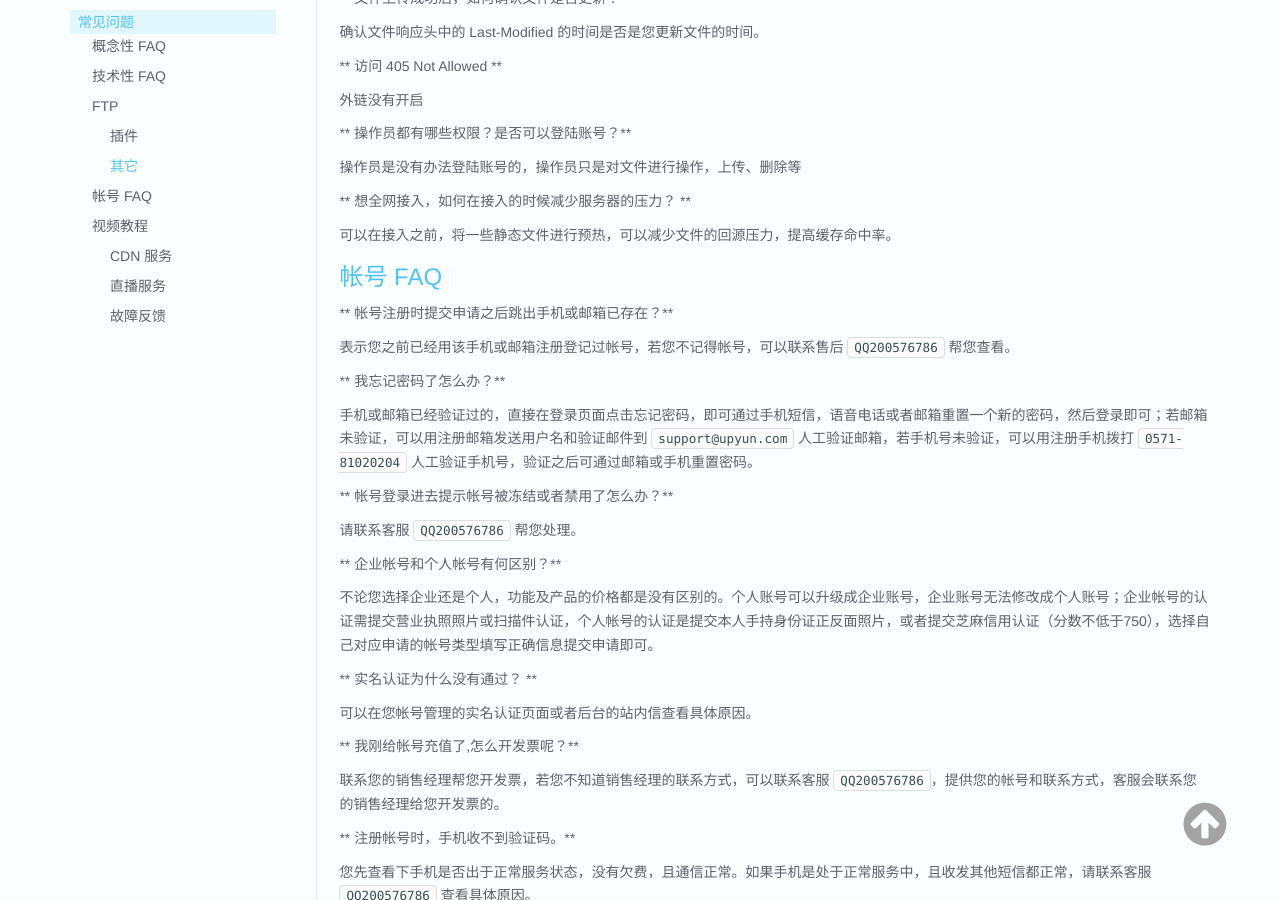
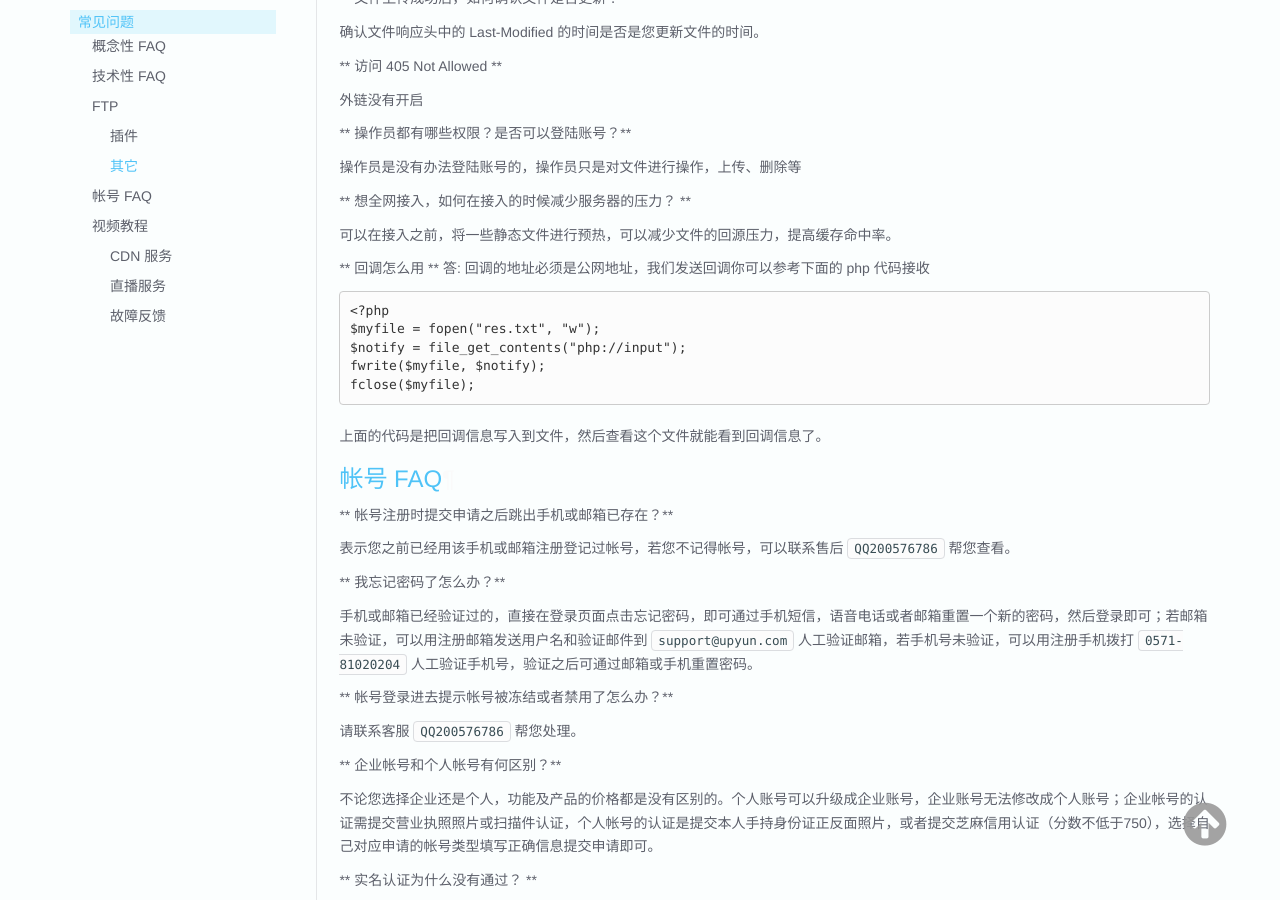
Before and after one commit to upyun/docs, an MkDocs documentation site: the page built from sources/faq/index.md, in a window 1280 px wide and 900 px high, scrolled down 7757 px. Built offline with MkDocs 1.6.1, drawn with Linux system fonts in a browser that asks for light colours; old or Windows-style settings are respelled for this version of MkDocs.

Commit message:
add notify faq

```diff
--- a/sources/faq/index.md
+++ b/sources/faq/index.md
@@ -437,6 +437,17 @@ curl -T /local_img.jpg http://v0.api.upyun.com/bucket/img.jpg -u operator:operat
 
 可以在接入之前，将一些静态文件进行预热，可以减少文件的回源压力，提高缓存命中率。
 
+** 回调怎么用 **
+答:  回调的地址必须是公网地址，我们发送回调你可以参考下面的 php 代码接收
+
+	<?php
+	$myfile = fopen("res.txt", "w");
+	$notify = file_get_contents("php://input");
+	fwrite($myfile, $notify);
+	fclose($myfile);
+
+上面的代码是把回调信息写入到文件，然后查看这个文件就能看到回调信息了。
+
 ## 帐号 FAQ
 
 ** 帐号注册时提交申请之后跳出手机或邮箱已存在？**
```
